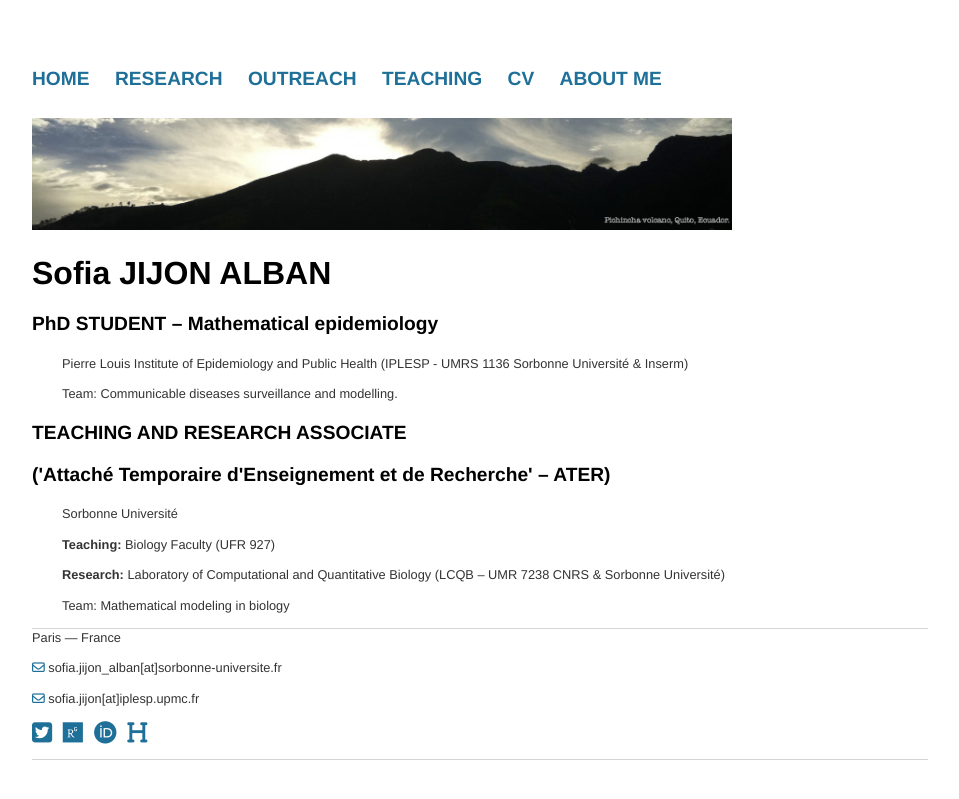
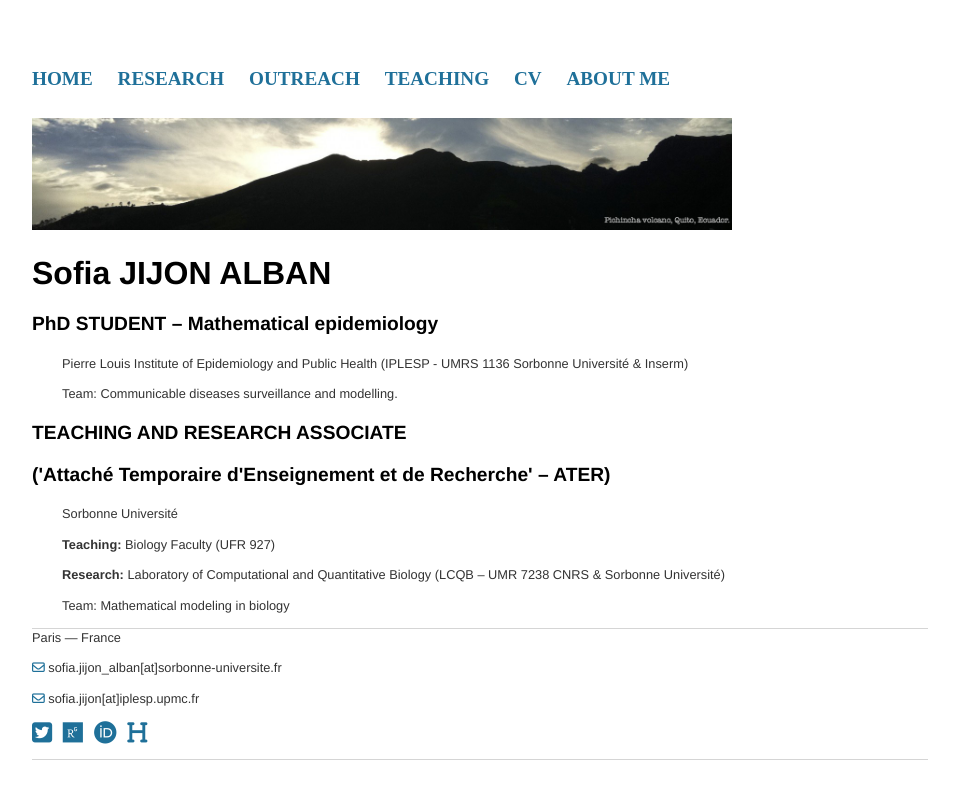
Before and after one commit to sjijon/sjijon.github.io, a Jekyll site: the page built from index.html, in a window 1280 px wide. Shown: the top 799 px of the page, without its empty margins (160-1119 px from the left). Built offline with Jekyll 4.4.1, drawn with Linux system fonts in a browser that asks for light colours; nearby versions of some CDN libraries; some web fonts are replaced.

Commit message:
Update main.css

```diff
--- a/css/main.css
+++ b/css/main.css
@@ -4,7 +4,7 @@ body {
 }
 nav ul, footer ul {
     font-size: 1.2em;
-    font-family:'Helvetica', 'Arial', 'Sans-Serif';
+    font-family: 'Aleo';
     padding: 0px;
     list-style: none;
     font-weight: bold;
```
